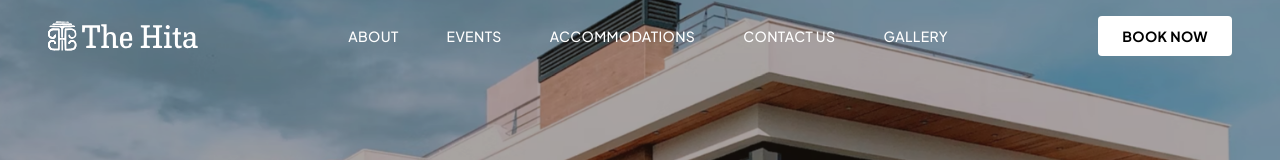
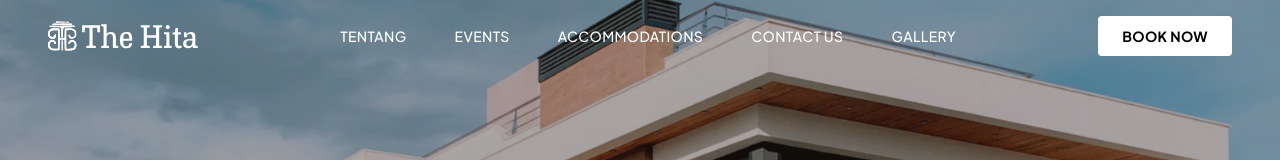
Before and after one commit to cokagung30/the-hita, a Next.js app: page / in a window 1280 px wide. Shown: the top 160 px of the page. Built offline with nearby package versions, Linux system fonts and the light colour scheme.

Commit message:
Update header.tsx

```diff
--- a/src/components/header.tsx
+++ b/src/components/header.tsx
@@ -21,7 +21,7 @@ export default function Header({isScrolled}: HeaderProps) {
     };
 
     const navLinks = [
-        { name: "About", href: "#about" },
+        { name: "Tentang", href: "#about" },
         { name: "Events", href: "#events" },
         { name: "Accommodations", href: "#rest" },
         { name: "Contact Us", href: "#footer" },
```
